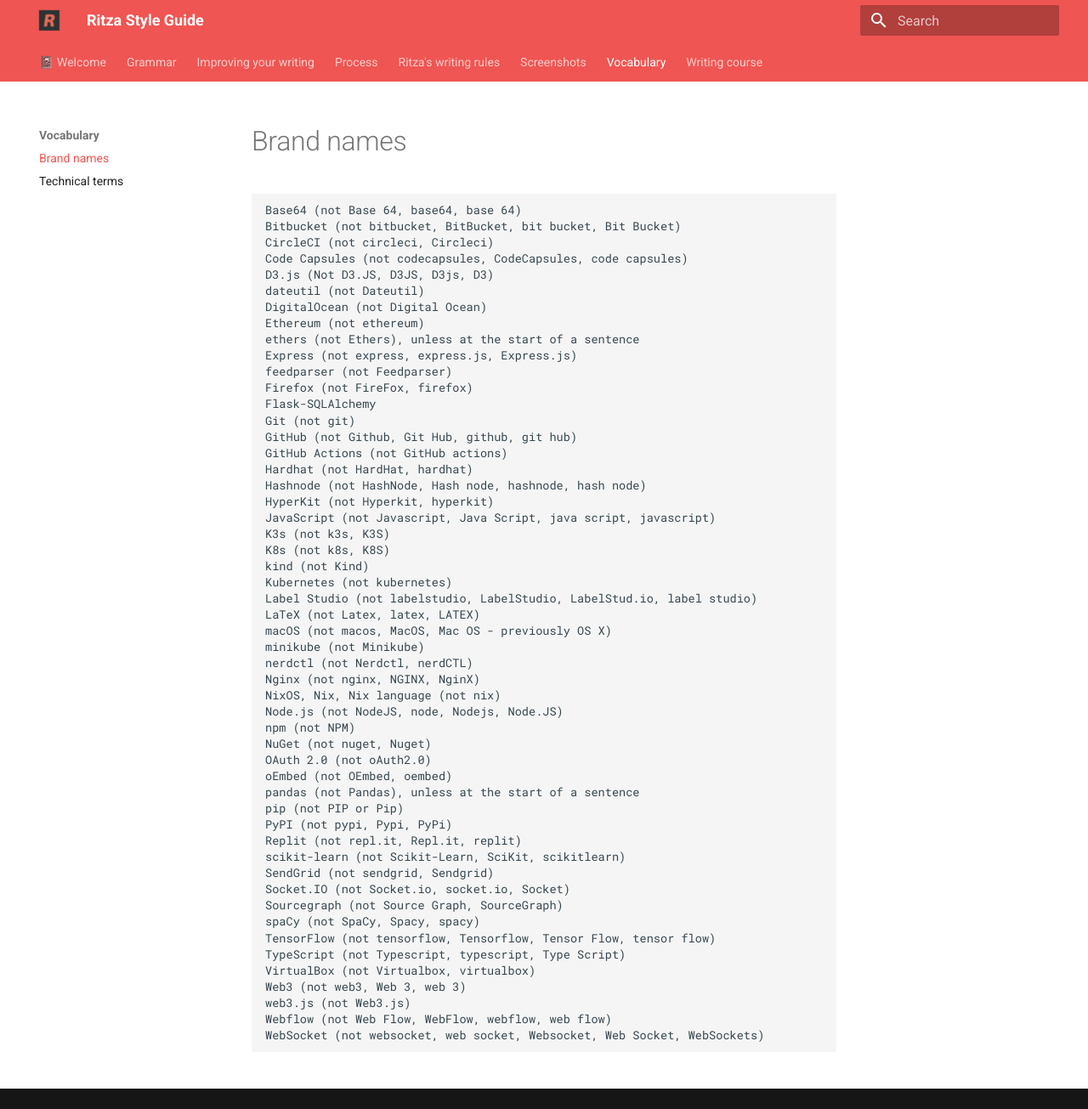
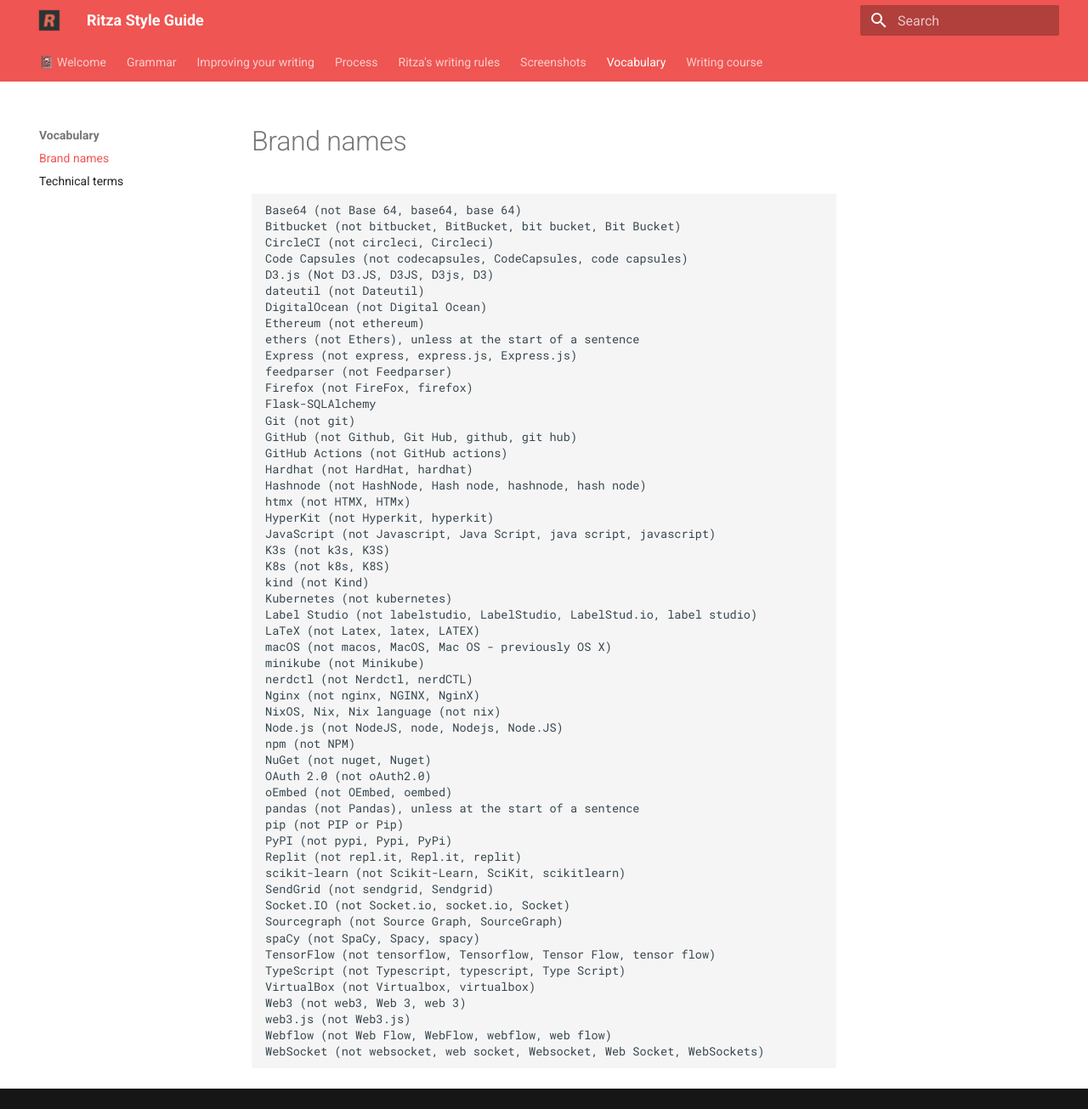
Before and after one commit to ritza-co/styleguide.ritza.co, an MkDocs documentation site: the page built from docs/vocabulary/brandnames.md, in a window 1280 px wide and 1305 px high. Shown: the whole window at 85% size. Built offline with MkDocs 1.6.1 and Material for MkDocs 9.7.7, drawn with Linux system fonts in a browser that asks for light colours.

Commit message:
Add Htmx

```diff
--- a/docs/vocabulary/brandnames.md
+++ b/docs/vocabulary/brandnames.md
@@ -19,6 +19,7 @@
 GitHub Actions (not GitHub actions)
 Hardhat (not HardHat, hardhat)
 Hashnode (not HashNode, Hash node, hashnode, hash node)
+htmx (not HTMX, HTMx)
 HyperKit (not Hyperkit, hyperkit)
 JavaScript (not Javascript, Java Script, java script, javascript)
 K3s (not k3s, K3S)
```
